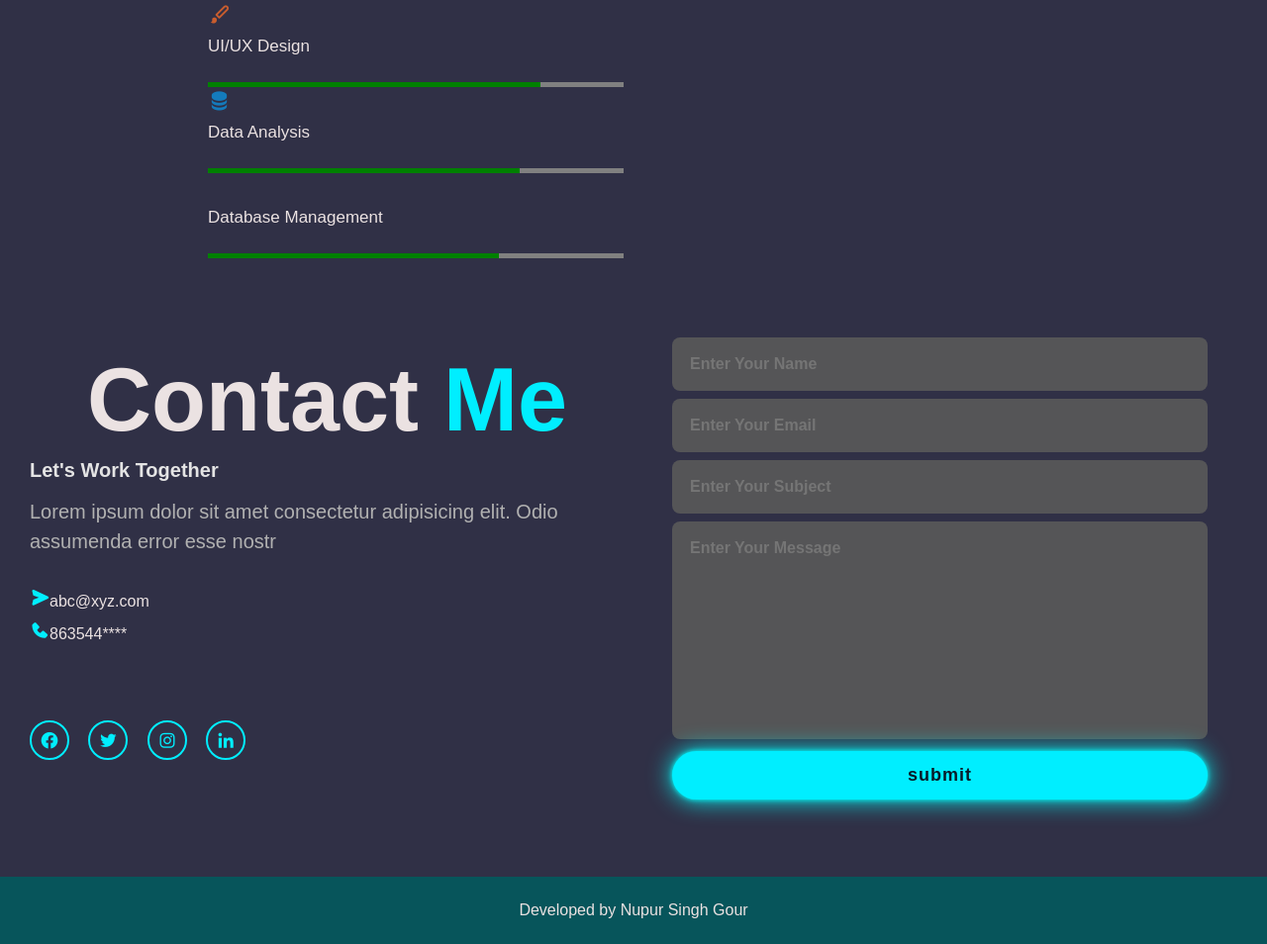
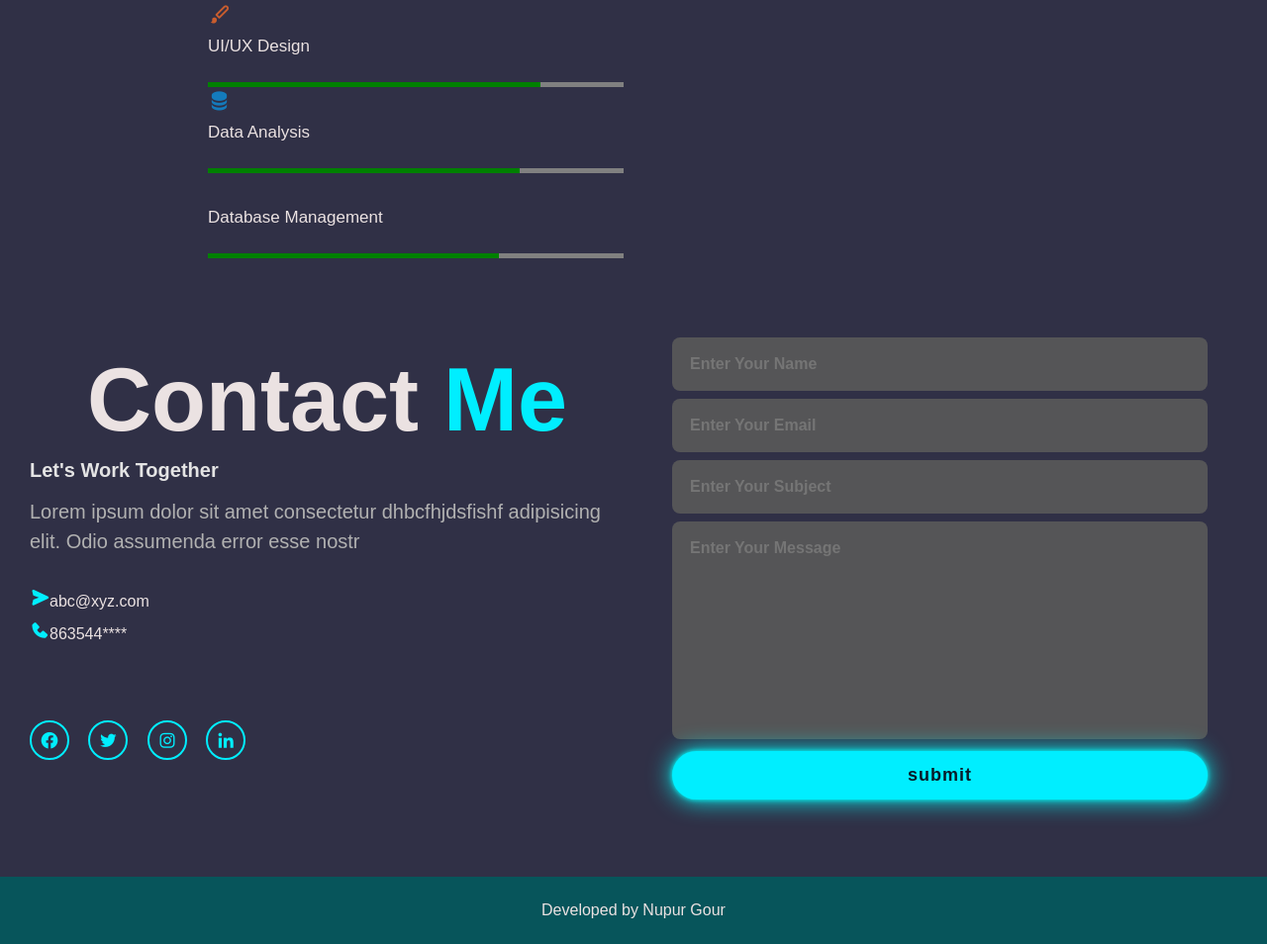
Before and after one commit to NupurGour654/PRODIGY_WD_04, a plain HTML site: page index.html in a window 1280 px wide. Shown: the part 2834-3788 px from the top of the page at 99% size. Drawn offline with nearby package versions, Linux system fonts and the light colour scheme.

Commit message:
Update index.html

```diff
--- a/index.html
+++ b/index.html
@@ -119,7 +119,7 @@
         <div class="contact-text">
             <h2>Contact <span>Me</span></h2>
             <h4>Let's Work Together</h4>
-            <p>Lorem ipsum dolor sit amet consectetur adipisicing elit. Odio assumenda error esse nostr</p>
+            <p>Lorem ipsum dolor sit amet consectetur dhbcfhjdsfishf adipisicing elit. Odio assumenda error esse nostr</p>
             <div class="contact-list">
                 <li><i class='bx bxs-send'></i>abc@xyz.com</li>
                 <li><i class='bx bxs-phone' ></i>863544****</li>
@@ -144,7 +144,7 @@
         </div>
     </section>
     <div class="last-text">
-        <p>Developed by Nupur Singh Gour </p>
+        <p>Developed by Nupur Gour </p>
 
     </div>
     <a href="#" class="top"><i class='bx bx-up-arrow-alt'></i></a>
```
